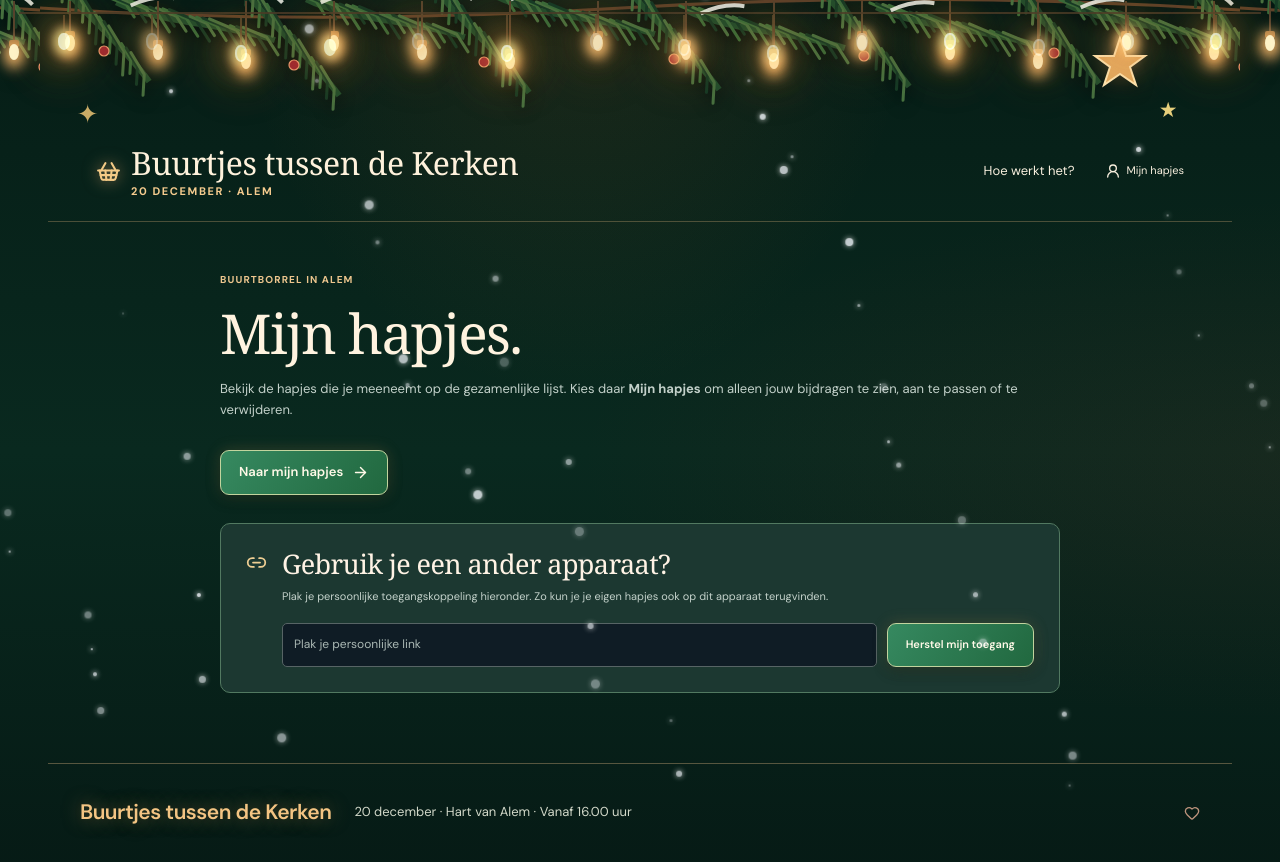
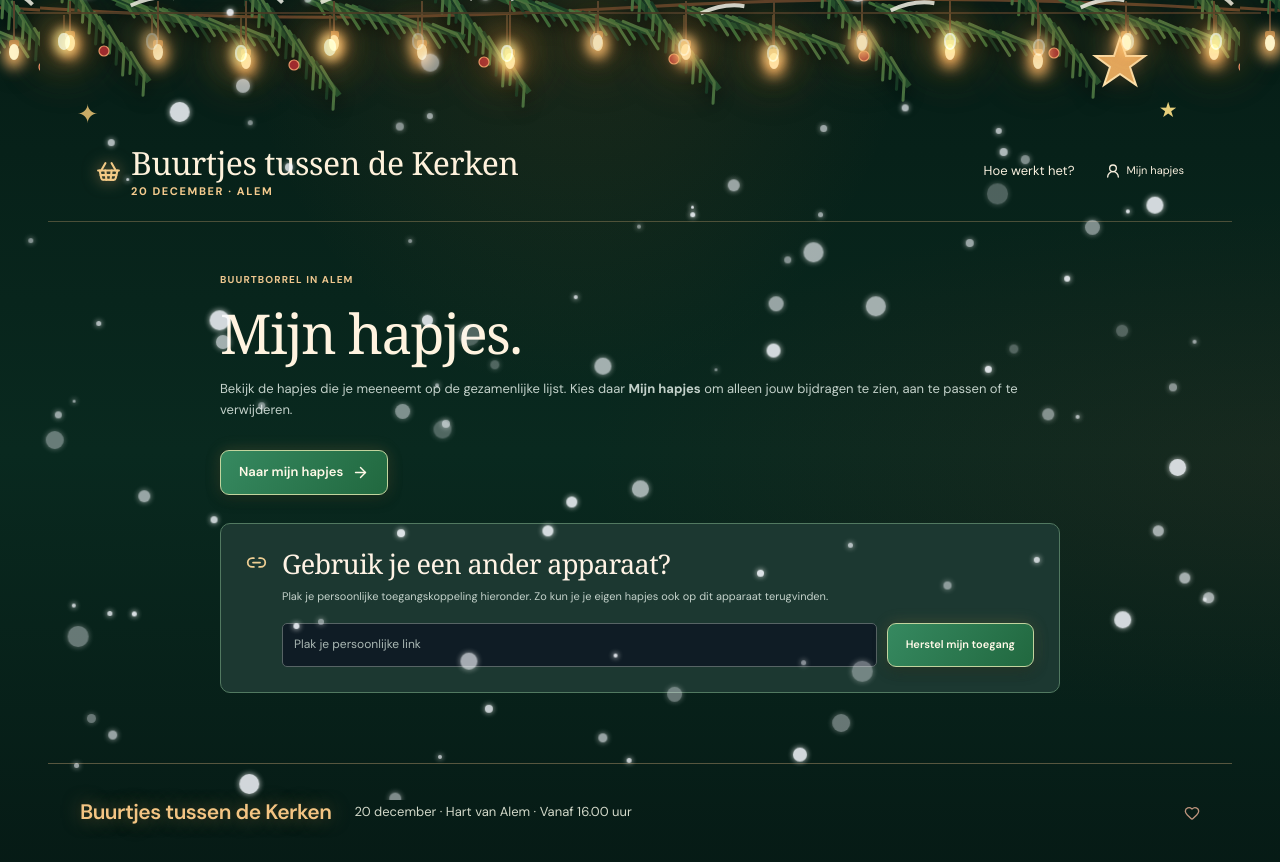
Before and after one commit to GaryWenneker/BringToGo, a Next.js app: page /mijn in a window 1280 px wide. Shown: the top 862 px of the page. Built offline with nearby package versions, Linux system fonts and the light colour scheme; a web font is replaced by a local one.

Commit message:
feat: layered realistic drifting snowfall with large close flakes and ice crystals

```diff
--- a/src/components/christmas-atmosphere.tsx
+++ b/src/components/christmas-atmosphere.tsx
@@ -1,19 +1,32 @@
 import type { CSSProperties } from 'react';
 
-// Fixed positions avoid hydration differences and keep snowfall extremely lightweight.
-const flakes = Array.from({ length: 58 }, (_, index) => {
-  const left = (index * 37 + 11) % 100;
-  const size = 2 + ((index * 7) % 8);
-  const drift = ((index * 17) % 90) - 45;
+/**
+ * Photographic-feeling snowfall uses three layers of flakes: far-away points,
+ * soft near-camera snow and visibly shaped ice crystals. All positions and
+ * durations are deterministic to prevent hydration differences.
+ */
+const flakes = Array.from({ length: 112 }, (_, index) => {
+  const lane = (index * 47.31 + (index % 9) * 7.1) % 100;
+  const layer = index % 9;
+  const crystal = layer === 3 || layer === 8;
+  const soft = layer === 1 || layer === 6;
+  const size = crystal ? 11 + (index % 4) * 3 : soft ? 9 + (index % 5) * 3 : 3 + (index % 6);
+  const drift = ((index * 23) % 170) - 85;
+  const duration = (soft ? 8 : crystal ? 12 : 16) + (index * 11) % 16;
   return {
-    left: `${left}%`,
-    width: `${size}px`,
-    height: `${size}px`,
-    opacity: 0.28 + ((index * 13) % 55) / 100,
-    animationDelay: `-${(index * 11) % 23}s`,
-    animationDuration: `${13 + ((index * 7) % 19)}s`,
-    '--drift': `${drift}px`,
-  } as CSSProperties;
+    className: `snow-particle ${crystal ? 'snow-crystal' : soft ? 'snow-soft' : 'snow-small'}`,
+    style: {
+      left: `${lane}%`,
+      width: `${size}px`,
+      height: `${size}px`,
+      opacity: crystal ? 0.65 + (index % 3) * .1 : soft ? .30 + (index % 4) * .10 : .52 + (index % 5) * .09,
+      animationDelay: `-${(index * 13) % 27}s`,
+      animationDuration: `${duration}s`,
+      '--drift': `${drift}px`,
+      '--sway': `${24 + (index * 5) % 64}px`,
+      '--spin': `${((index * 37) % 160) - 80}deg`,
+    } as CSSProperties,
+  };
 });
 
 export default function ChristmasAtmosphere() {
@@ -30,7 +43,7 @@ export default function ChristmasAtmosphere() {
       <span className="hanging-star star-left">✦</span>
       <span className="hanging-star star-right">★</span>
       <div className="falling-snow">
-        {flakes.map((style, index) => <i className="snow-particle" style={style} key={index} />)}
+        {flakes.map((flake, index) => <i className={flake.className} style={flake.style} key={index} />)}
       </div>
     </div>
   );
```
